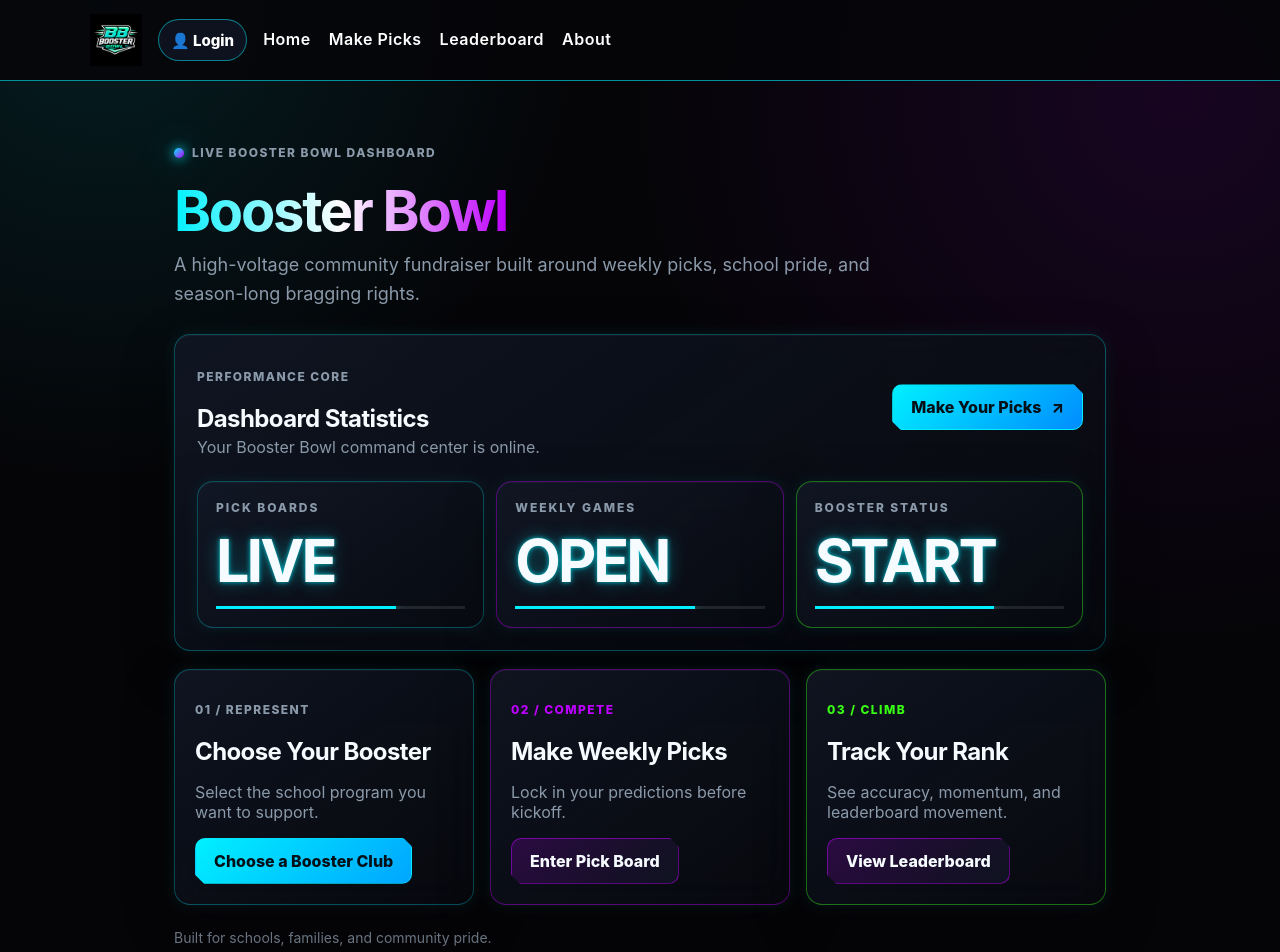
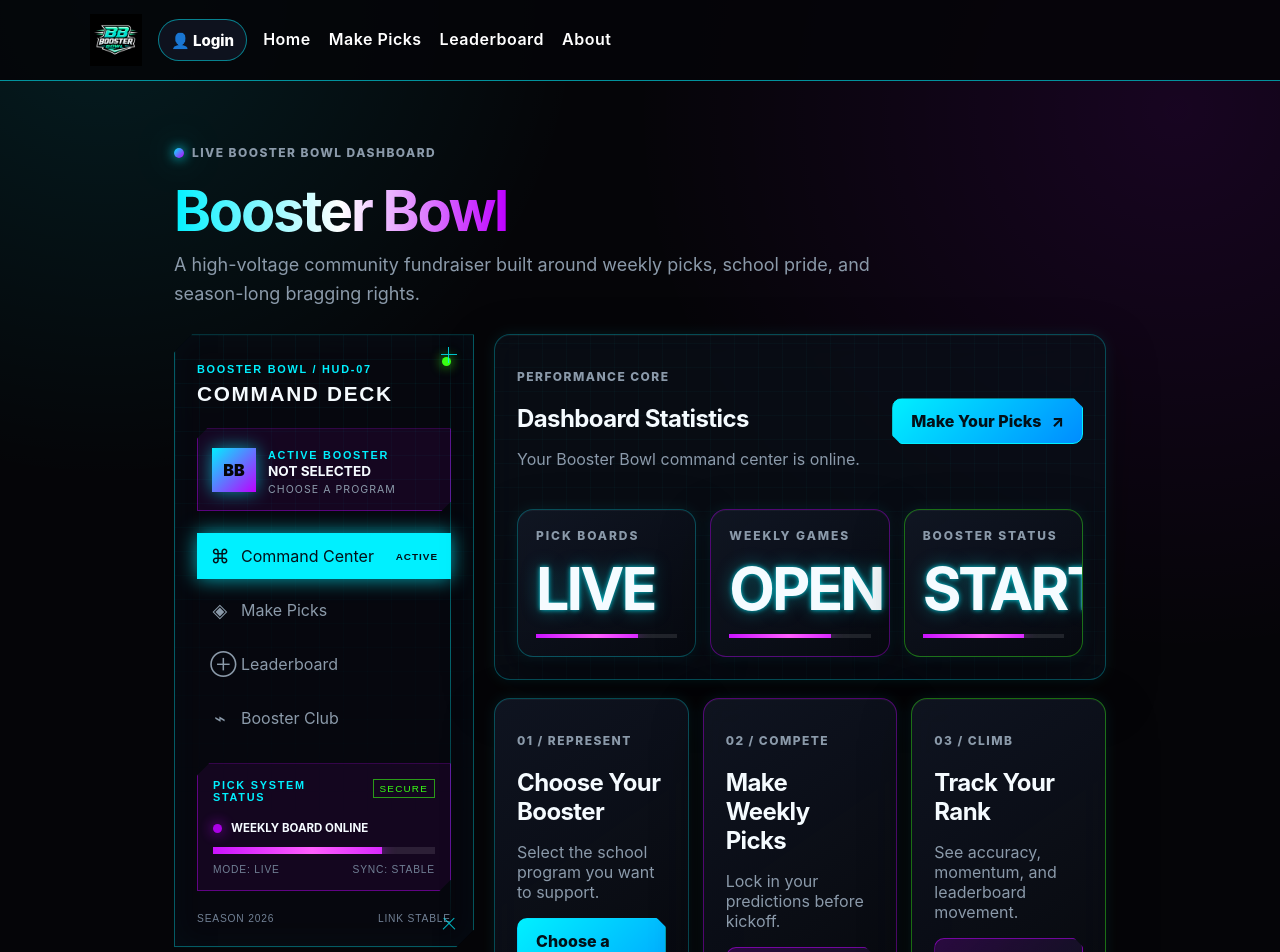
Before and after one commit to Rloney86/booster-bowl, a Next.js app: page / in a window 1280 px wide. Shown: the top 952 px of the page. Built offline with nearby package versions, Linux system fonts and the light colour scheme; no server answers.

Commit message:
Integrate tactical HUD into Booster Bowl dashboard

```diff
--- a/pages/index.js
+++ b/pages/index.js
@@ -1,5 +1,6 @@
 import Link from "next/link";
 import { useEffect, useState } from "react";
+import TacticalHudPanel from "../components/TacticalHudPanel";
 
 const STORAGE_KEY = "bb_selected_booster";
 
@@ -23,66 +24,72 @@ export default function Home() {
         </p>
       </section>
 
-      <section className="electric-card scan-panel" style={{ padding: 22 }}>
-        <div style={{ display: "flex", justifyContent: "space-between", gap: 16, alignItems: "center", flexWrap: "wrap" }}>
+      <div className="home-hud-layout">
+        <TacticalHudPanel selectedBooster={selected} />
+
+        <div className="home-main-stack">
+          <section className="electric-card scan-panel dashboard-panel hud-grid-card">
+            <div className="home-dashboard-header">
               <div>
                 <p className="kicker">PERFORMANCE CORE</p>
-            <h2 style={{ margin: "8px 0 4px" }}>Dashboard Statistics</h2>
-            <p style={{ margin: 0, color: "var(--muted)" }}>Your Booster Bowl command center is online.</p>
+                <h2>Dashboard Statistics</h2>
+                <p className="dashboard-subtext">Your Booster Bowl command center is online.</p>
               </div>
               <Link href="/picks" className="electric-action">Make Your Picks <span aria-hidden="true">↗</span></Link>
             </div>
 
-        <div style={{ display: "grid", gridTemplateColumns: "repeat(auto-fit, minmax(150px, 1fr))", gap: 12, marginTop: 24 }}>
-          <StatCard label="PICK BOARDS" value="LIVE" accent="" />
+            <div className="dashboard-stat-grid">
+              <StatCard label="PICK BOARDS" value="LIVE" />
               <StatCard label="WEEKLY GAMES" value="OPEN" accent="electric-card-violet" />
-          <StatCard label="BOOSTER STATUS" value={selected ? "READY" : "START"} accent="electric-card-lime" />
+              <StatCard label="BOOSTER STATUS" value={selected ? "READY" : "START"} accent="electric-card-lime" ready={Boolean(selected)} />
             </div>
           </section>
 
-      <section style={{ display: "grid", gridTemplateColumns: "repeat(auto-fit, minmax(240px, 1fr))", gap: 16, marginTop: 18 }}>
-        <div className="electric-card" style={{ padding: 20 }}>
+          <section className="home-feature-grid">
+            <article className="electric-card home-feature-card">
               <p className="kicker">01 / REPRESENT</p>
-          <h2 style={{ margin: "8px 0" }}>Choose Your Booster</h2>
-          <p style={{ color: "var(--muted)" }}>Select the school program you want to support.</p>
+              <h2>Choose Your Booster</h2>
+              <p>Select the school program you want to support.</p>
               <Link href="/booster" className="button">Choose a Booster Club</Link>
-        </div>
-        <div className="electric-card electric-card-violet" style={{ padding: 20 }}>
-          <p className="kicker" style={{ color: "var(--violet)" }}>02 / COMPETE</p>
-          <h2 style={{ margin: "8px 0" }}>Make Weekly Picks</h2>
-          <p style={{ color: "var(--muted)" }}>Lock in your predictions before kickoff.</p>
+            </article>
+
+            <article className="electric-card electric-card-violet home-feature-card">
+              <p className="kicker kicker-violet">02 / COMPETE</p>
+              <h2>Make Weekly Picks</h2>
+              <p>Lock in your predictions before kickoff.</p>
               <Link href="/picks" className="button secondary">Enter Pick Board</Link>
-        </div>
-        <div className="electric-card electric-card-lime" style={{ padding: 20 }}>
-          <p className="kicker" style={{ color: "var(--lime)" }}>03 / CLIMB</p>
-          <h2 style={{ margin: "8px 0" }}>Track Your Rank</h2>
-          <p style={{ color: "var(--muted)" }}>See accuracy, momentum, and leaderboard movement.</p>
+            </article>
+
+            <article className="electric-card electric-card-lime home-feature-card">
+              <p className="kicker kicker-lime">03 / CLIMB</p>
+              <h2>Track Your Rank</h2>
+              <p>See accuracy, momentum, and leaderboard movement.</p>
               <Link href="/leaderboard" className="button secondary">View Leaderboard</Link>
-        </div>
+            </article>
           </section>
 
           {selected ? (
-        <section className="electric-card scan-panel" style={{ marginTop: 18, padding: 18 }}>
+            <section className="electric-card scan-panel active-support-card">
               <p className="kicker">ACTIVE SUPPORT</p>
-          <p style={{ margin: "8px 0 0" }}>Supporting <b style={{ color: "var(--cyan)" }}>{selected.name}</b> ({selected.school}).</p>
+              <p>Supporting <strong>{selected.name}</strong> ({selected.school}).</p>
             </section>
           ) : null}
 
-      <footer style={{ marginTop: 24, opacity: .75, fontSize: 14 }}>
+          <footer className="home-footer">
             Built for schools, families, and community pride.
           </footer>
+        </div>
+      </div>
     </main>
   );
 }
 
-function StatCard({ label, value, accent }) {
+function StatCard({ label, value, accent = "", ready = false }) {
   return (
-    <div className={`electric-card ${accent}`} style={{ padding: 18 }}>
-      <p style={{ margin: 0, color: "var(--muted)", fontSize: 12, fontWeight: 800, letterSpacing: ".16em" }}>{label}</p>
-      <div className="neon-number" style={{ marginTop: 18 }}>{value}</div>
-      <div style={{ marginTop: 16, height: 3, background: "rgba(255,255,255,.1)", overflow: "hidden" }}>
-        <div style={{ height: "100%", width: value === "READY" ? "88%" : "72%", background: "var(--cyan)", boxShadow: "0 0 12px var(--cyan)" }} />
-      </div>
-    </div>
+    <article className={`electric-card stat-card ${accent}`}>
+      <p className="stat-label">{label}</p>
+      <div className="neon-number stat-value">{value}</div>
+      <div className="stat-track"><span className={ready ? "stat-ready" : ""} /></div>
+    </article>
   );
 }
```
Lines whose indentation alone changed are shown as unchanged.
